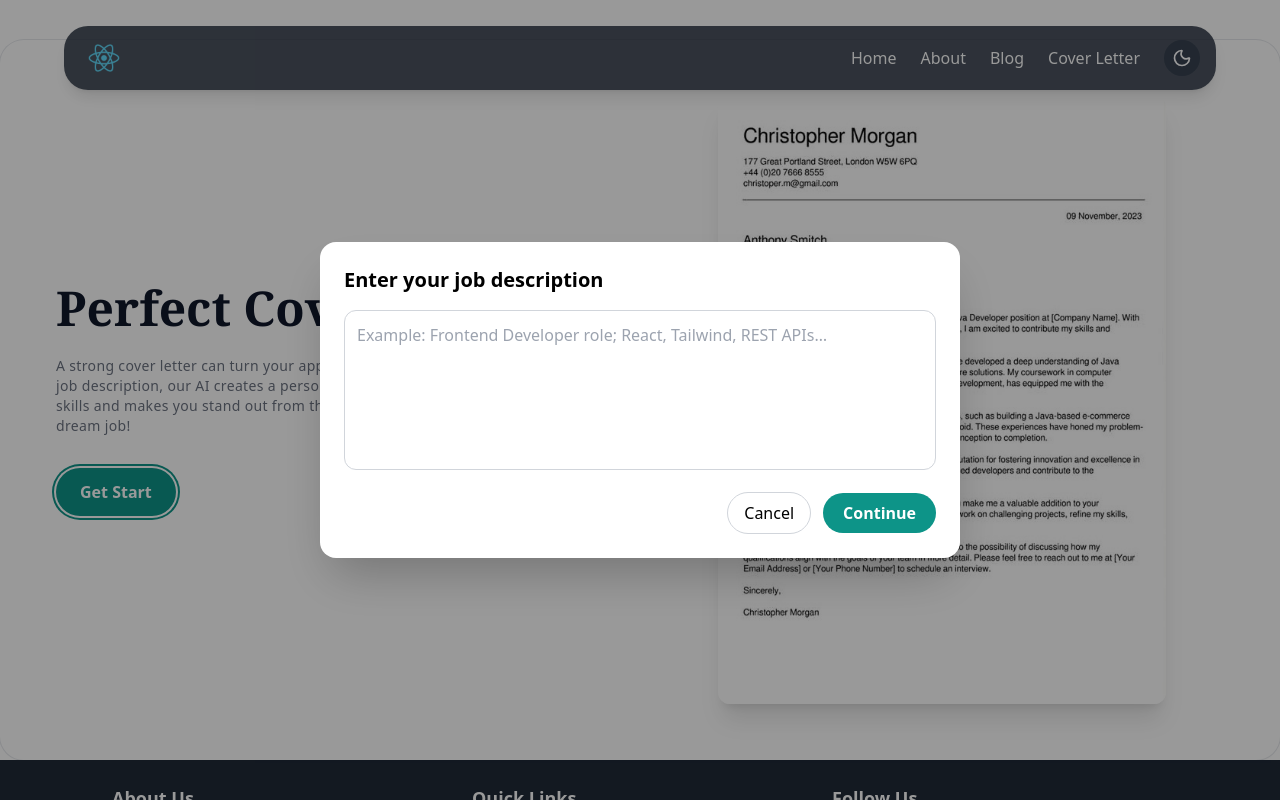
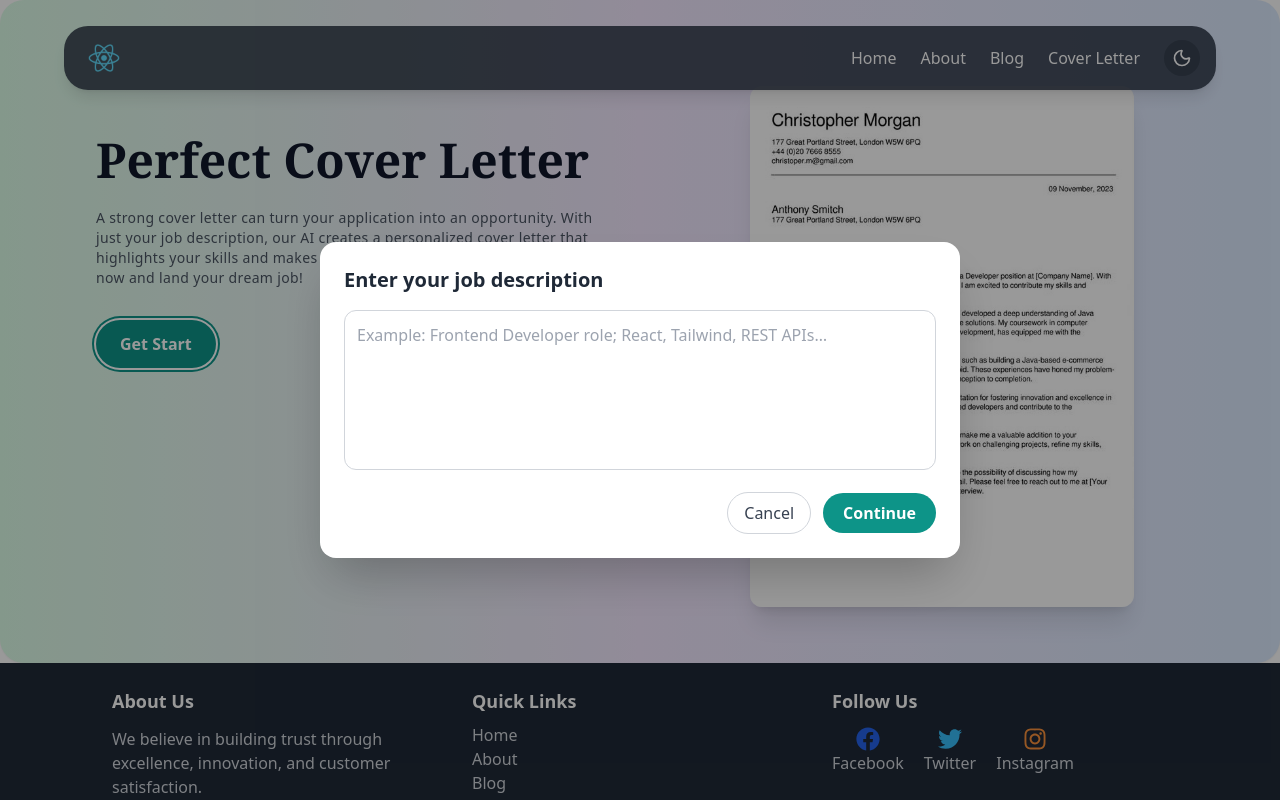
Before and after one commit to supercode01/Resume-JD-project, a React (Create React App) app in the folder Resume-frontend/: page /coverletter in a window 1280 px wide. Both pictures are taken after a click on the button "Get Start". Shown: the top 800 px of the page. Built offline with nearby package versions, Linux system fonts and the light colour scheme.

Commit message:
modifying code

```diff
--- a/Resume-frontend/src/pages/Blogs.js
+++ b/Resume-frontend/src/pages/Blogs.js
@@ -4,7 +4,10 @@ import blogPosts from "../blogs/blogData";
 
 export default function Blogs() {
   return (
-    <div className="mt-20 min-h-screen bg-white dark:bg-gray-900 text-gray-800 dark:text-gray-100 p-6">
+    <div className="pt-32 min-h-screen p-6
+             bg-gray-100 dark:bg-gray-800 dark:text-white
+             bg-gradient-to-r from-green-100 via-purple-100 to-blue-100
+             dark:from-gray-900 dark:via-gray-800 dark:to-gray-900">
       <header className="max-w-6xl mx-auto mb-8">
         <h1 className="text-3xl font-bold text-center">Blog Articles</h1>
         <p className="text-center text-gray-600 dark:text-gray-300 mt-2">
--- a/Resume-frontend/src/pages/CoverLetter.js
+++ b/Resume-frontend/src/pages/CoverLetter.js
@@ -1,4 +1,3 @@
-// src/pages/CoverLetter.js
 import { useState } from "react";
 
 export default function CoverLetter() {
@@ -7,63 +6,98 @@ export default function CoverLetter() {
 
   return (
     <section>
-      <div className="mt-10 rounded-3xl bg-white ring-1 ring-gray-200 p-8 md:p-14 shadow-sm">
+      <div
+        className="px-8 py-8 pt-24 md:p-14 rounded-3xl
+             bg-gray-100 dark:bg-gray-800 dark:text-white
+             bg-gradient-to-r from-green-100 via-purple-100 to-blue-100
+             dark:from-gray-900 dark:via-gray-800 dark:to-gray-900
+             shadow-sm"
+      >
         <div className="grid grid-cols-1 md:grid-cols-2 items-center gap-10">
           {/* LEFT */}
-          <div>
-            <h1 className="pb-5 text-4xl md:text-5xl font-serif font-bold text-slate-900 leading-tight">
+          <div className="mt-20 pl-10 self-start">
+            <h1
+              className="pb-5 text-4xl md:text-5xl font-serif font-bold
+                           text-slate-900 dark:text-slate-100 leading-tight"
+            >
               Perfect Cover Letter
             </h1>
-            <p className="mt-1 text-sm font-medium text-gray-500 tracking-wide">
-              A strong cover letter can turn your application into an opportunity. With just your job description, our AI creates a personalized cover letter that highlights your skills and makes you stand out from the crowd. Get started now and land your dream job!
+            <p
+              className="mt-1 text-sm font-medium
+                          text-gray-600 dark:text-gray-300 tracking-wide"
+            >
+              A strong cover letter can turn your application into an
+              opportunity. With just your job description, our AI creates a
+              personalized cover letter that highlights your skills and makes
+              you stand out from the crowd. Get started now and land your dream
+              job!
             </p>
             <button
               onClick={() => setOpen(true)}
-              className="mt-8 inline-flex items-center justify-center rounded-full px-6 py-3 text-base font-semibold
-                         bg-teal-600 text-white hover:bg-teal-700 focus:ring-2
-                         focus:ring-offset-2 focus:ring-teal-600"
+              className="mt-8 inline-flex items-center justify-center rounded-full
+                         px-6 py-3 text-base font-semibold
+                         bg-teal-600 text-white hover:bg-teal-700
+                         focus:ring-2 focus:ring-offset-2
+                         focus:ring-teal-600 dark:focus:ring-offset-gray-900"
             >
               Get Start
             </button>
           </div>
 
           {/* RIGHT */}
-          <div className="relative">
+          <div className="pt-[30px] relative">
             <img
               src="/images/cover-letter-example-01.jpg"
               alt="Cover letter preview"
-              className="w-full max-w-md mx-auto rounded-xl shadow-xl hover:shadow-2xl"
+              className="w-full max-w-sm mx-auto rounded-xl shadow-xl hover:shadow-2xl"
             />
           </div>
         </div>
       </div>
 
-
       {/* MODAL */}
       {open && (
         <div className="fixed inset-0 z-50">
-          <div className="absolute inset-0 bg-black/40" onClick={() => setOpen(false)} />
-          <div className="absolute left-1/2 top-1/2 w-[min(90vw,640px)] -translate-x-1/2 -translate-y-1/2
-                          rounded-2xl bg-white p-6 shadow-2xl">
-            <h2 className="text-xl font-semibold">Enter your job description</h2>
+          <div
+            className="absolute inset-0 bg-black/40"
+            onClick={() => setOpen(false)}
+          />
+          <div
+            className="absolute left-1/2 top-1/2 w-[min(90vw,640px)]
+                          -translate-x-1/2 -translate-y-1/2
+                          rounded-2xl bg-white dark:bg-gray-800
+                          p-6 shadow-2xl"
+          >
+            <h2 className="text-xl font-semibold text-gray-800 dark:text-gray-100">
+              Enter your job description
+            </h2>
 
             <textarea
               value={desc}
               onChange={(e) => setDesc(e.target.value)}
               placeholder="Example: Frontend Developer role; React, Tailwind, REST APIs…"
-              className="mt-4 h-40 w-full resize-none rounded-xl border border-gray-300 p-3
-                         focus:border-teal-600 focus:ring-2 focus:ring-teal-600/30 outline-none"
+              className="mt-4 h-40 w-full resize-none rounded-xl
+                         border border-gray-300 dark:border-gray-600
+                         bg-white dark:bg-gray-700
+                         text-gray-800 dark:text-gray-100
+                         p-3 focus:border-teal-600
+                         focus:ring-2 focus:ring-teal-600/30
+                         outline-none"
             />
 
             <div className="mt-4 flex items-center justify-end gap-3">
               <button
-                className="rounded-full px-4 py-2 border border-gray-300"
+                className="rounded-full px-4 py-2 border
+                           border-gray-300 dark:border-gray-600
+                           text-gray-700 dark:text-gray-200"
                 onClick={() => setOpen(false)}
               >
                 Cancel
               </button>
               <button
-                className="rounded-full px-5 py-2 bg-teal-600 text-white font-semibold hover:bg-teal-700"
+                className="rounded-full px-5 py-2
+                           bg-teal-600 text-white font-semibold
+                           hover:bg-teal-700"
                 onClick={() => {
                   console.log(desc); // yahan baad me AI call aayegi
                   setOpen(false);
```
